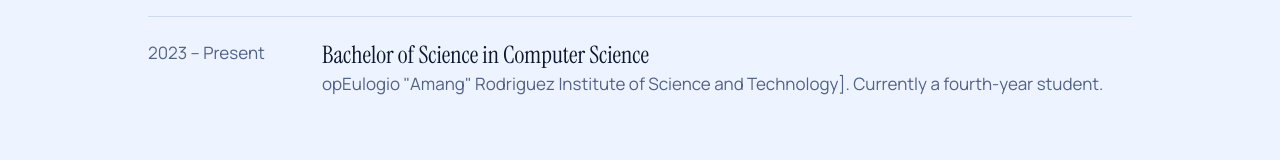
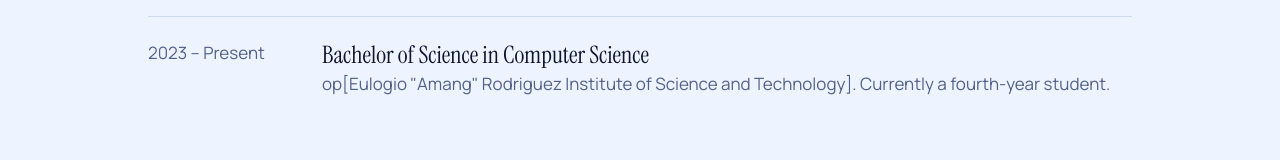
Before and after one commit to Zalde03/Zalde03.github.io, a plain HTML site: page index.html in a window 1280 px wide. Shown: the part 2810-2970 px from the top of the page. Drawn offline with Linux system fonts and the light colour scheme.

Commit message:
Update index.html

```diff
--- a/index.html
+++ b/index.html
@@ -111,7 +111,7 @@ footer{padding:30px 0 50px;border-top:1px solid var(--line);color:var(--muted);f
 <section id="journey"><div class="w">
 <p class="eyebrow r">04 · Journey</p><h2 class="r">Education and growth</h2>
 <ul class="tl r">
-<li><span>2023 – Present</span><div><b>Bachelor of Science in Computer Science</b><p>opEulogio "Amang" Rodriguez Institute of Science and Technology]. Currently a fourth-year student.</p></div></li>
+<li><span>2023 – Present</span><div><b>Bachelor of Science in Computer Science</b><p>op[Eulogio "Amang" Rodriguez Institute of Science and Technology]. Currently a fourth-year student.</p></div></li>
 </ul></div></section>
 
 <section id="contact"><div class="w">
```
